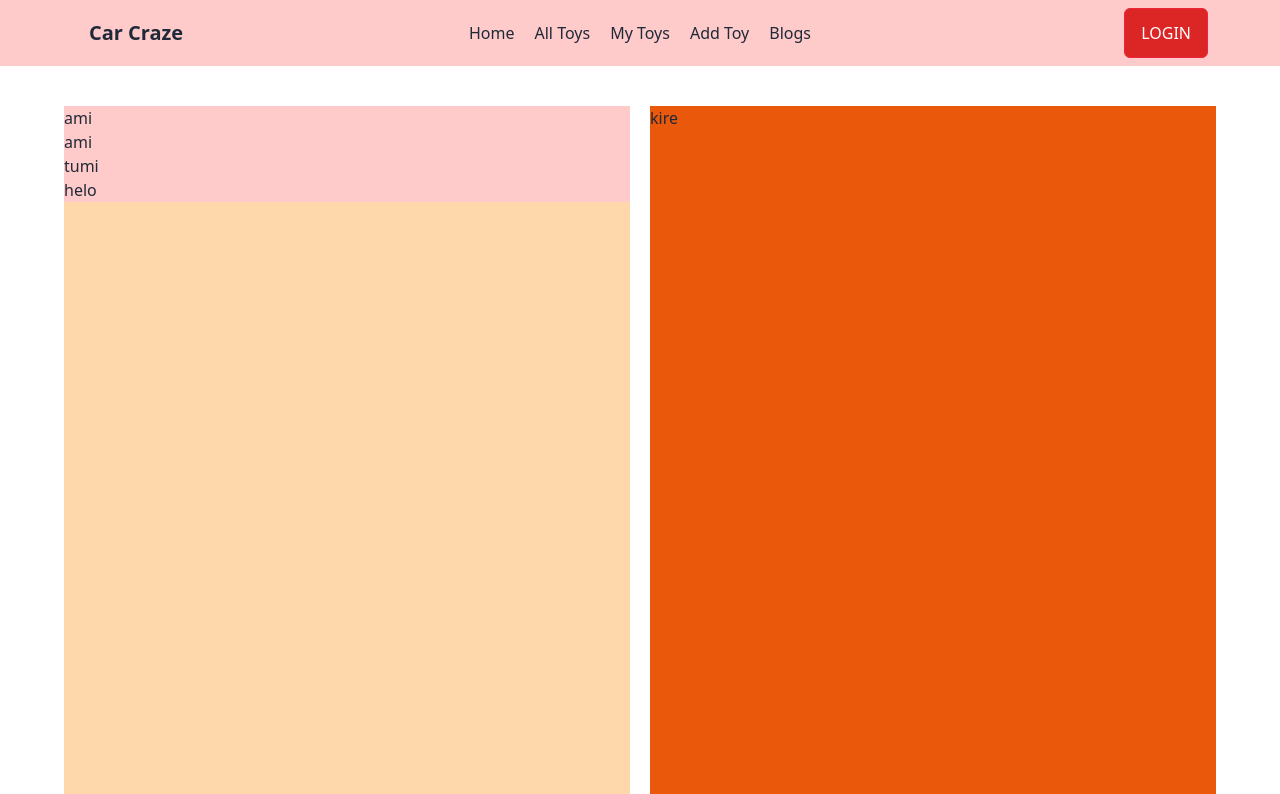
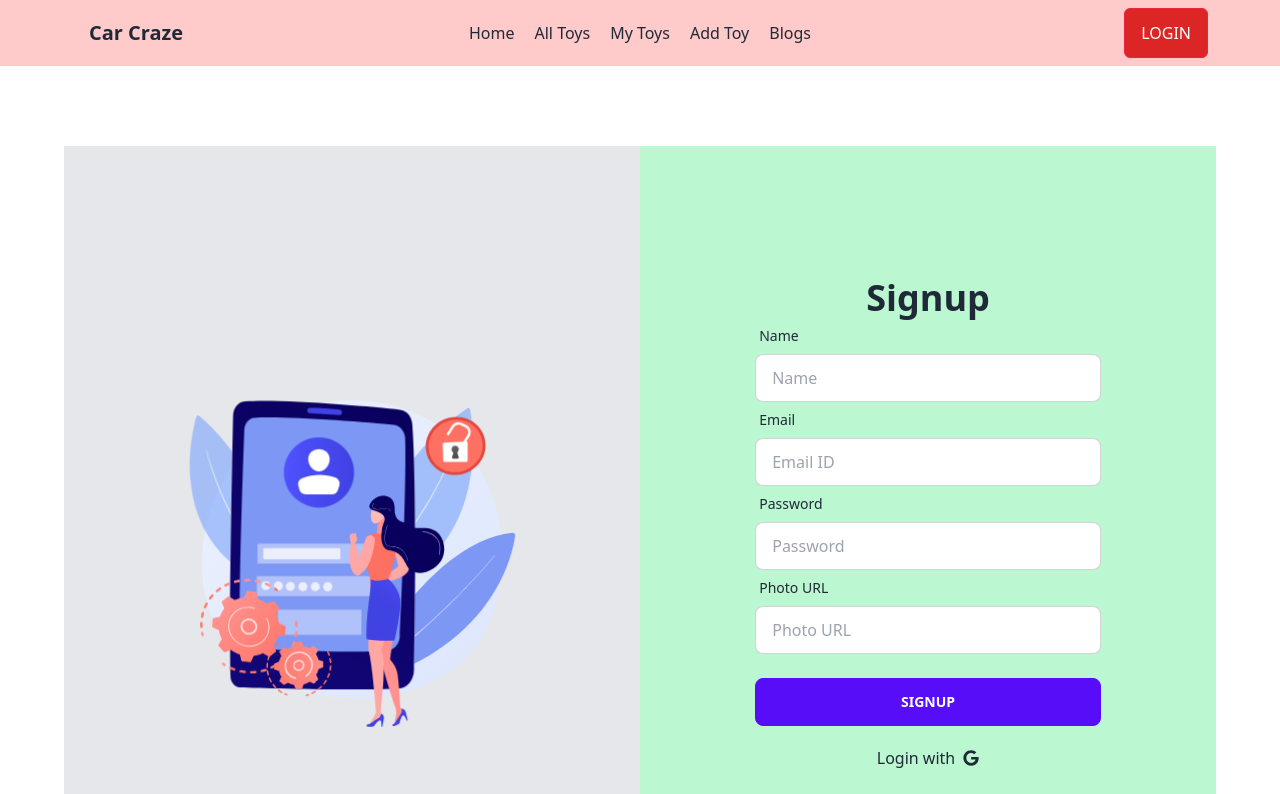
Before and after one commit to iibrahim70/car-craze-client, a React (Vite) app: page /signup in a window 1280 px wide. Shown: the top 794 px of the page. Built offline with nearby package versions, Linux system fonts and the light colour scheme.

Commit message:
implemented signup page

```diff
--- a/src/pages/login/Login.jsx
+++ b/src/pages/login/Login.jsx
@@ -23,13 +23,13 @@ const Login = () => {
             <label className="label">
               <span className="label-text">Email</span>
             </label>
-            <input type="text" placeholder="email" className="input input-bordered" />
+            <input type="text" name='email' placeholder="Email ID" className="input input-bordered" />
           </div>
           <div className="form-control">
             <label className="label">
               <span className="label-text">Password</span>
             </label>
-            <input type="text" placeholder="password" className="input input-bordered" />
+            <input type="password" name='password' placeholder="Password" className="input input-bordered" />
             <label className="label">
               <a href="#" className="label-text-alt link link-hover">Forgot password?</a>
             </label>
--- a/src/pages/login/Signup.jsx
+++ b/src/pages/login/Signup.jsx
@@ -1,17 +1,58 @@
 import React from 'react';
+import loadAnimation from '../../assets/93385-login.json'
+import Lottie from 'lottie-react';
+import { Link } from 'react-router-dom';
+import { FaGoogle } from 'react-icons/fa';
 
 const Signup = () => {
   return (
-    <div className='my-10 grid grid-cols-2 gap-x-5 min-h-screen'>
-      <div className=' bg-orange-200'>
-        <div className='bg-red-200 grid items-center'>
-          <p>ami</p>
-          <p>ami</p>
-          <p>tumi </p>
-          <p>helo</p>
+    <div className="grid grid-cols-2 my-20 min-h-screen">
+
+      {/* left side animation */}
+      <div className="bg-gray-200 flex flex-col justify-center items-center">
+        <div className='w-[70%]'>
+          <Lottie animationData={loadAnimation} loop={true} />
         </div>
       </div>
-      <div className=' bg-orange-600'>kire</div>
+
+      {/* right side login form */}
+      <div className="bg-green-200 flex flex-col justify-center items-center">
+        <form className='w-[60%] mx-auto'>
+          <h2 className='text-center text-4xl font-bold'>Signup</h2>
+          <div className="form-control">
+            <label className="label">
+              <span className="label-text">Name</span>
+            </label>
+            <input type="text" name='name' placeholder="Name" className="input input-bordered" />
+          </div>
+          <div className="form-control">
+            <label className="label">
+              <span className="label-text">Email</span>
+            </label>
+            <input type="text" name='email' placeholder="Email ID" className="input input-bordered" />
+          </div>
+          <div className="form-control">
+            <label className="label">
+              <span className="label-text">Password</span>
+            </label>
+            <input type="password" name='password' placeholder="Password" className="input input-bordered" />
+          </div>
+          <div className="form-control">
+            <label className="label">
+              <span className="label-text">Photo URL</span>
+            </label>
+            <input type="text" name='photo' placeholder="Photo URL" className="input input-bordered" />
+          </div>
+          <div className="form-control mt-6">
+            <input type="submit" value="signup" className='btn btn-primary' />
+          </div>
+        </form>
+        <div className="flex items-center mt-5">
+          <p className="mr-2">Login with</p>
+          <FaGoogle className="" />
+        </div>
+        <p className='mt-5'>Already have an account? <Link className='text-blue-500' to='/login'>Login</Link></p>
+      </div>
     </div>
   );
 };
```
